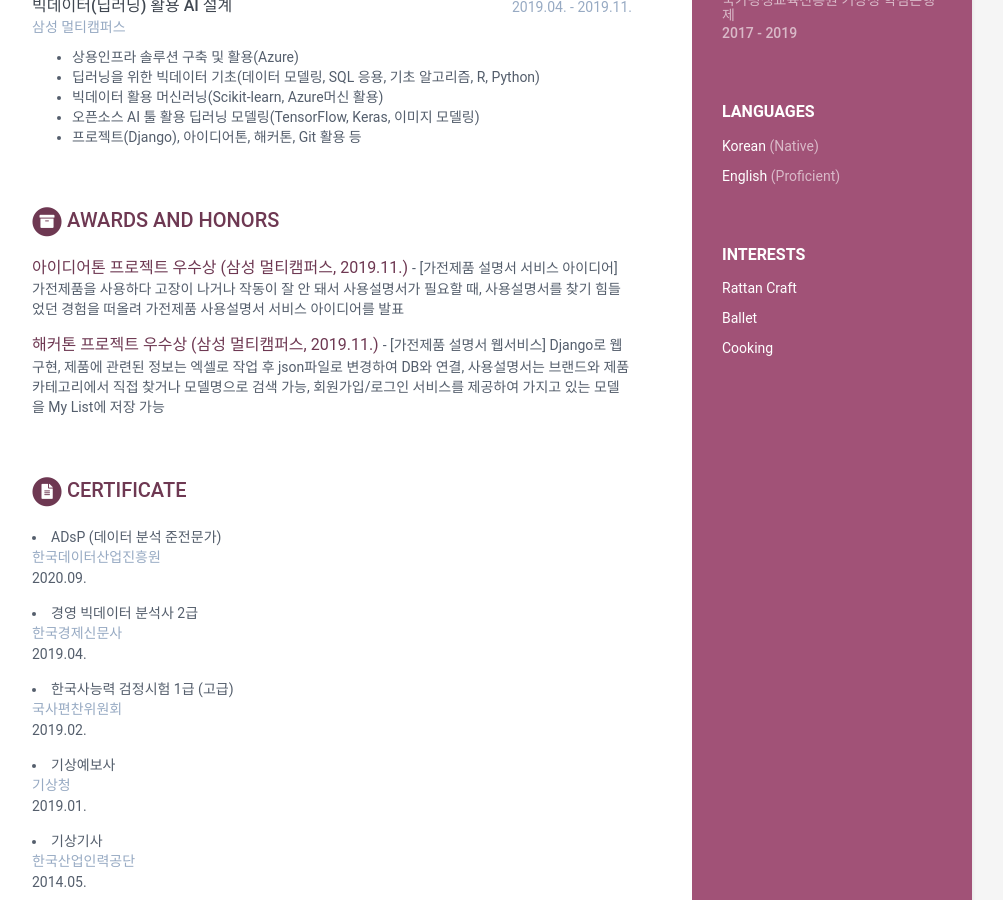
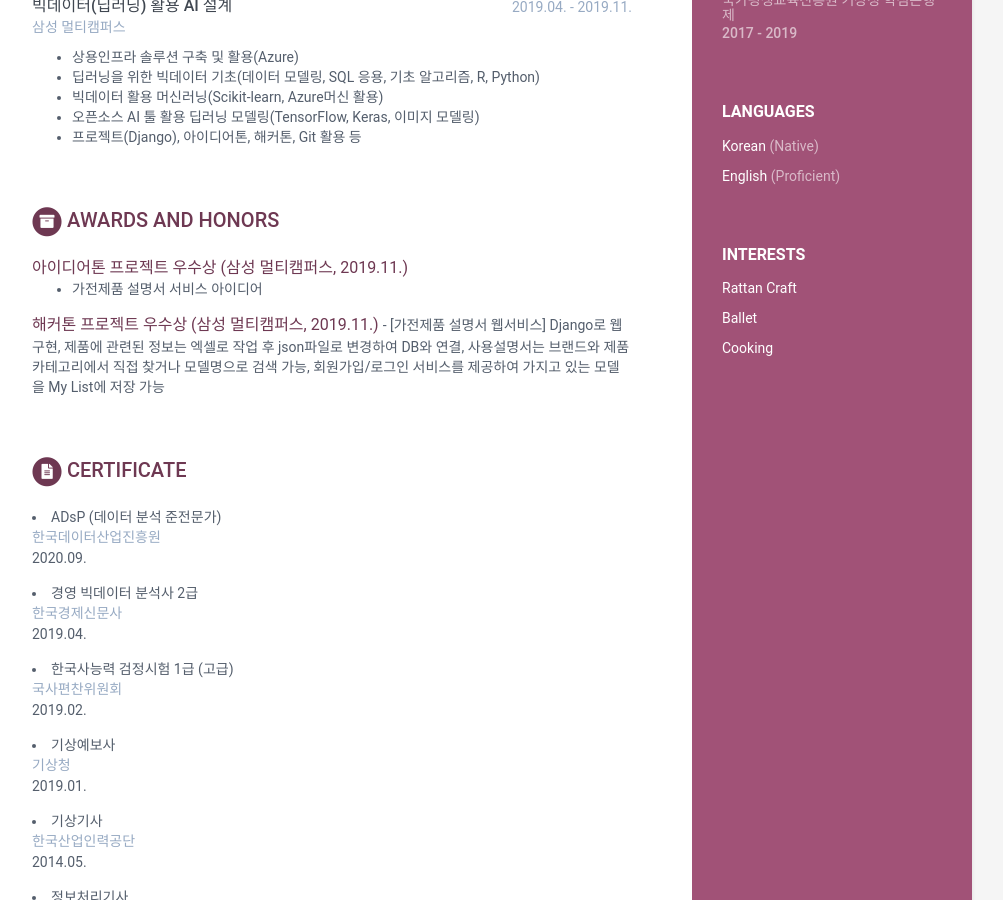
Before and after one commit to ranisop/resume, a Jekyll site: the page built from index.html, in a window 1280 px wide and 900 px high, scrolled down 635 px. Shown: the whole window, without its empty margins (168-1171 px from the left). Built offline with Jekyll 4.4.1, drawn with Linux system fonts in a browser that asks for light colours; some of the changed lines change nothing that is shown.

Commit message:
Update data.yml

```diff
--- a/_data/data.yml
+++ b/_data/data.yml
@@ -177,7 +177,9 @@ projects:
 #       Vestibulum et ligula in nunc bibendum fringilla a eu lectus.
     assignments:
     - title: 아이디어톤 프로젝트 우수상 (삼성 멀티캠퍼스, 2019.11.)
-      tagline: "[가전제품 설명서 서비스 아이디어] 가전제품을 사용하다 고장이 나거나 작동이 잘 안 돼서 사용설명서가 필요할 때, 사용설명서를 찾기 힘들었던 경험을 떠올려 가전제품 사용설명서 서비스 아이디어를 발표"
+#       tagline: "[가전제품 설명서 서비스 아이디어] 가전제품을 사용하다 고장이 나거나 작동이 잘 안 돼서 사용설명서가 필요할 때, 사용설명서를 찾기 힘들었던 경험을 떠올려 가전제품 사용설명서 서비스 아이디어를 발표"
+      details: |
+          - 가전제품 설명서 서비스 아이디어
 
     - title: 해커톤 프로젝트 우수상 (삼성 멀티캠퍼스, 2019.11.)
       tagline: "[가전제품 설명서 웹서비스]  Django로 웹 구현, 제품에 관련된 정보는 엑셀로 작업 후 json파일로 변경하여 DB와 연결, 사용설명서는 브랜드와 제품 카테고리에서 직접 찾거나 모델명으로 검색 가능, 회원가입/로그인 서비스를 제공하여 가지고 있는 모델을 My List에 저장 가능"
```
